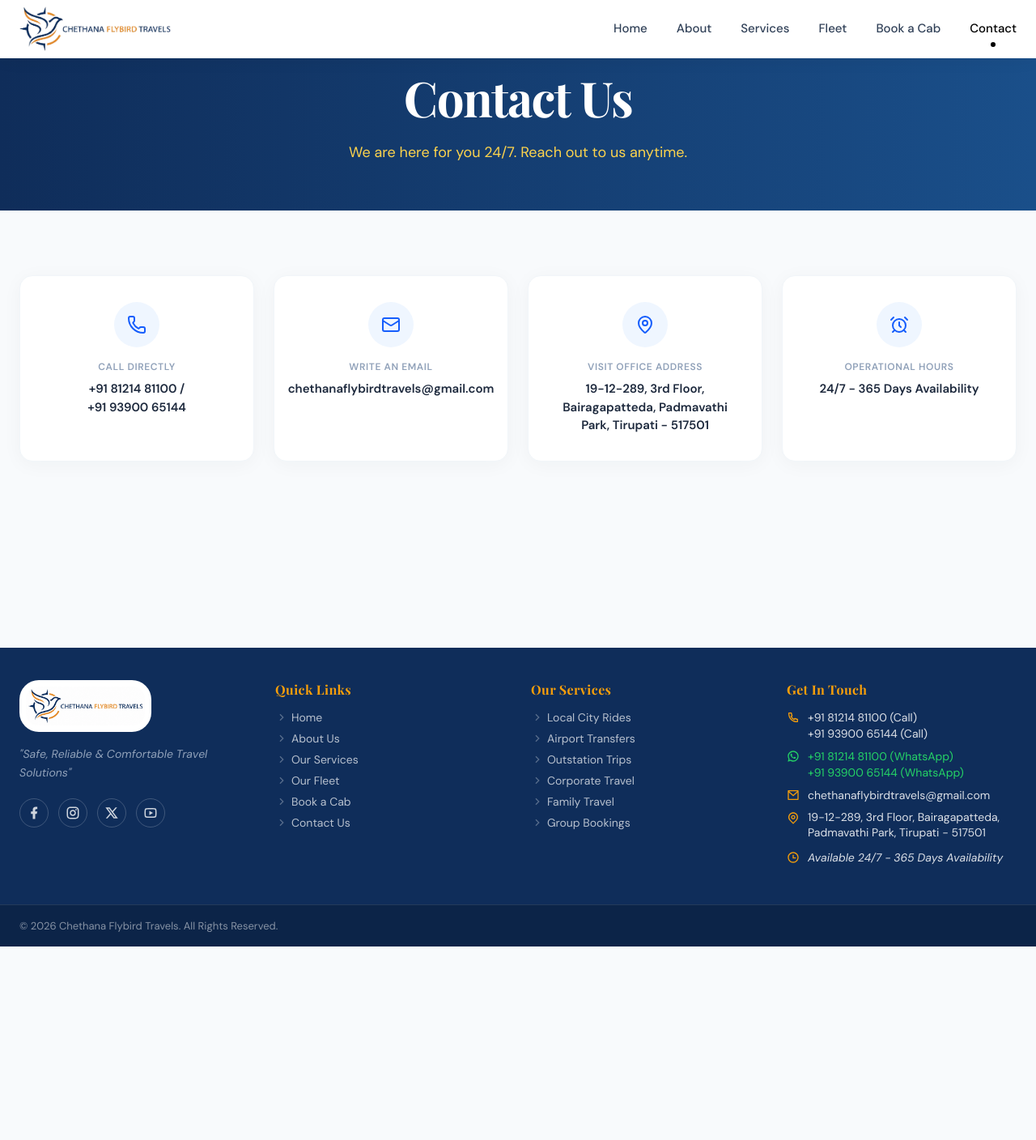
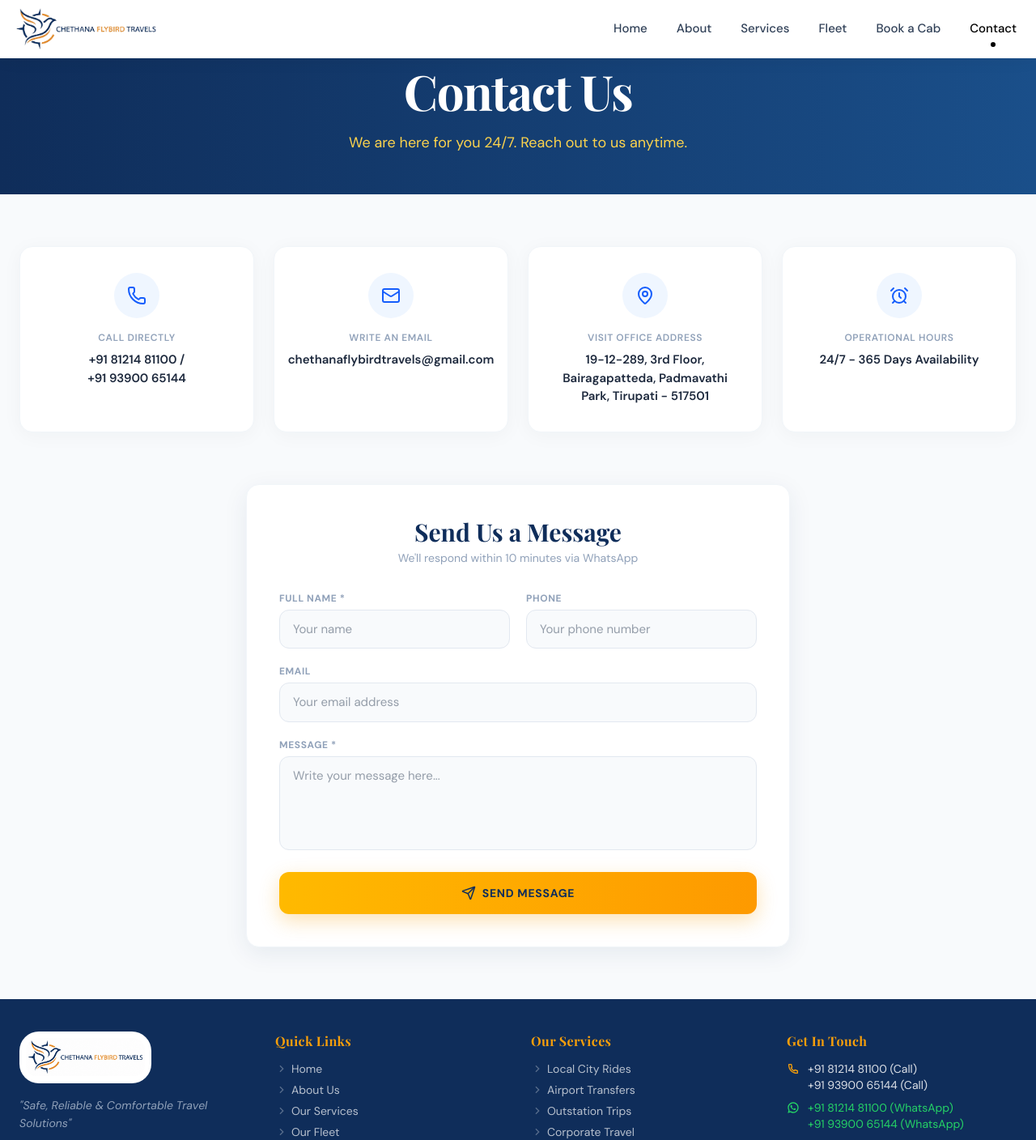
Before and after one commit to RaviDivya-2005/CFT-WEB, a React (Vite) app: page /contact in a window 1280 px wide. Shown: the top 1408 px of the page at 81% size. Before the commit the page ends 1169 px from the top, so only its background shows below. Built offline with nearby package versions, Linux system fonts and the light colour scheme; a web font is replaced by a local one.

Commit message:
Fix: reduce hero padding, fix navbar logo, add contact form to contact page

```diff
--- a/src/components/Navbar.tsx
+++ b/src/components/Navbar.tsx
@@ -48,11 +48,11 @@
         <div className="max-w-7xl mx-auto px-6 h-full flex items-center justify-between">
 
           {/* Logo element */}
-          <Link to="/" className="flex items-center group">
+          <Link to="/" className="flex items-center group -ml-1">
             <img
               src={logoImg}
               alt="Chethana Flybird Travels"
-              className="h-14 w-auto object-contain transition-transform duration-300 group-hover:scale-[1.03]"
+              className="h-[52px] w-auto object-contain transition-transform duration-300 group-hover:scale-[1.03]"
             />
           </Link>
 
--- a/src/pages/Contact.tsx
+++ b/src/pages/Contact.tsx
@@ -1,8 +1,29 @@
+import { useState, FormEvent } from 'react';
 import { motion } from 'motion/react';
-import { Mail, Phone, MapPin, AlarmClock } from 'lucide-react';
+import { Mail, Phone, MapPin, AlarmClock, Send } from 'lucide-react';
 import SEO from '../components/SEO';
 
 export default function Contact() {
+  const [form, setForm] = useState({ name: '', email: '', phone: '', message: '' });
+  const [sent, setSent] = useState(false);
+
+  const handleSubmit = (e: FormEvent) => {
+    e.preventDefault();
+    if (!form.name || !form.message) {
+      alert('Please fill in your name and message.');
+      return;
+    }
+    const whatsappMsg = `*Contact Form Submission*
+Name: ${form.name}
+Email: ${form.email || 'Not provided'}
+Phone: ${form.phone || 'Not provided'}
+Message: ${form.message}`;
+    window.open(`https://wa.me/918121481100?text=${encodeURIComponent(whatsappMsg)}`, '_blank');
+    setSent(true);
+    setTimeout(() => setSent(false), 5000);
+    setForm({ name: '', email: '', phone: '', message: '' });
+  };
+
   return (
     <div className="flex flex-col min-h-screen relative overflow-x-hidden bg-[var(--off-white)]">
       <SEO
@@ -12,15 +33,8 @@
         canonicalUrl="https://www.chethanaflybirdtravels.com/contact"
       />
 
-      {/* ━━━━━━━━━━━━━━━━━━━━━━━━━━━━━━━
-          SECTION 1: PAGE HERO BANNER
-          ━━━━━━━━━━━━━━━━━━━━━━━━━━━━━━━ */}
-      <section className="relative h-[300px] sm:h-[280px] md:h-[260px] flex items-center justify-center text-center bg-gradient-to-r from-[#0F2D5A] to-[#1A4F8A] text-white overflow-hidden">
-
-        {/* Content */}
-        <div className="relative z-10 max-w-4xl mx-auto px-6 space-y-4 pt-6">
-
-          {/* Heading */}
+      <section className="relative h-[260px] sm:h-[240px] flex items-center justify-center text-center bg-gradient-to-r from-[#0F2D5A] to-[#1A4F8A] text-white overflow-hidden">
+        <div className="relative z-10 max-w-4xl mx-auto px-6 space-y-3 pt-6">
           <motion.h1
             initial={{ opacity: 0, y: 15 }}
             animate={{ opacity: 1, y: 0 }}
@@ -29,8 +43,6 @@
           >
             Contact Us
           </motion.h1>
-
-          {/* Subheading */}
           <motion.p
             initial={{ opacity: 0 }}
             animate={{ opacity: 1 }}
@@ -42,19 +54,10 @@
         </div>
       </section>
 
-      {/* ━━━━━━━━━━━━━━━━━━━━━━━━━━━━━━━
-          SECTION 2: CONTACT DETAILS
-          ━━━━━━━━━━━━━━━━━━━━━━━━━━━━━━━ */}
-      <div className="max-w-7xl mx-auto px-6 py-20">
-
-        {/* Contact info cards */}
-        <div className="grid grid-cols-1 sm:grid-cols-2 lg:grid-cols-4 gap-6">
+      <div className="max-w-7xl mx-auto px-6 py-16">
+        <div className="grid grid-cols-1 sm:grid-cols-2 lg:grid-cols-4 gap-6 mb-16">
           {[
-            {
-              icon: <Phone className="w-6 h-6 text-blue-600" />,
-              title: 'Call directly',
-              value: <>+91 81214 81100 / <br /> +91 93900 65144</>
-            },
+            { icon: <Phone className="w-6 h-6 text-blue-600" />, title: 'Call directly', value: <>+91 81214 81100 / <br /> +91 93900 65144</> },
             { icon: <Mail className="w-6 h-6 text-blue-600" />, title: 'Write an email', value: 'chethanaflybirdtravels@gmail.com' },
             { icon: <MapPin className="w-6 h-6 text-blue-600" />, title: 'Visit Office Address', value: '19-12-289, 3rd Floor, Bairagapatteda, Padmavathi Park, Tirupati - 517501' },
             { icon: <AlarmClock className="w-6 h-6 text-blue-600" />, title: 'Operational hours', value: '24/7 - 365 Days Availability' },
@@ -67,9 +70,7 @@
               viewport={{ once: true }}
               className="flex flex-col items-center text-center gap-4 p-8 bg-white border border-slate-100 rounded-2xl shadow-[0_4px_25px_rgba(30,41,59,0.04)] hover:shadow-lg transition-all"
             >
-              <div className="p-4 bg-blue-50 text-blue-600 rounded-full h-fit">
-                {info.icon}
-              </div>
+              <div className="p-4 bg-blue-50 text-blue-600 rounded-full">{info.icon}</div>
               <div>
                 <dl>
                   <dt className="text-xs font-semibold text-slate-400 uppercase tracking-wider">{info.title}</dt>
@@ -80,6 +81,49 @@
           ))}
         </div>
 
+        {/* Contact Form */}
+        <motion.div
+          initial={{ opacity: 0, y: 30 }}
+          whileInView={{ opacity: 1, y: 0 }}
+          viewport={{ once: true }}
+          className="max-w-2xl mx-auto bg-white rounded-2xl p-8 sm:p-10 shadow-[0_8px_30px_rgba(15,45,90,0.08)] border border-slate-100"
+        >
+          <div className="text-center mb-8">
+            <h2 className="font-serif text-2xl sm:text-3xl font-bold text-[var(--primary-dark)]">Send Us a Message</h2>
+            <p className="font-sans text-sm text-slate-400 mt-1">We'll respond within 10 minutes via WhatsApp</p>
+          </div>
+
+          {sent ? (
+            <div className="p-6 bg-emerald-50 rounded-2xl border border-emerald-200 text-center">
+              <p className="font-sans text-emerald-700">Message sent! We'll get back to you shortly.</p>
+            </div>
+          ) : (
+            <form onSubmit={handleSubmit} className="space-y-5">
+              <div className="grid grid-cols-1 sm:grid-cols-2 gap-5">
+                <div>
+                  <label className="block text-xs font-bold uppercase tracking-wider text-slate-400 mb-1.5">Full Name *</label>
+                  <input type="text" required value={form.name} onChange={(e) => setForm({ ...form, name: e.target.value })} placeholder="Your name" className="w-full px-4 py-3 bg-slate-50 border border-slate-200 rounded-xl focus:bg-white focus:border-[#1A4F8A] focus:ring-4 focus:ring-blue-100 outline-none transition-all text-[15px]" />
+                </div>
+                <div>
+                  <label className="block text-xs font-bold uppercase tracking-wider text-slate-400 mb-1.5">Phone</label>
+                  <input type="tel" value={form.phone} onChange={(e) => setForm({ ...form, phone: e.target.value })} placeholder="Your phone number" className="w-full px-4 py-3 bg-slate-50 border border-slate-200 rounded-xl focus:bg-white focus:border-[#1A4F8A] focus:ring-4 focus:ring-blue-100 outline-none transition-all text-[15px]" />
+                </div>
+              </div>
+              <div>
+                <label className="block text-xs font-bold uppercase tracking-wider text-slate-400 mb-1.5">Email</label>
+                <input type="email" value={form.email} onChange={(e) => setForm({ ...form, email: e.target.value })} placeholder="Your email address" className="w-full px-4 py-3 bg-slate-50 border border-slate-200 rounded-xl focus:bg-white focus:border-[#1A4F8A] focus:ring-4 focus:ring-blue-100 outline-none transition-all text-[15px]" />
+              </div>
+              <div>
+                <label className="block text-xs font-bold uppercase tracking-wider text-slate-400 mb-1.5">Message *</label>
+                <textarea required rows={4} value={form.message} onChange={(e) => setForm({ ...form, message: e.target.value })} placeholder="Write your message here..." className="w-full px-4 py-3 bg-slate-50 border border-slate-200 rounded-xl focus:bg-white focus:border-[#1A4F8A] focus:ring-4 focus:ring-blue-100 outline-none transition-all text-[15px] resize-none" />
+              </div>
+              <button type="submit" className="w-full h-[52px] bg-gradient-to-r from-amber-400 to-amber-500 hover:from-amber-500 hover:to-amber-600 text-[#0F2D5A] font-bold text-sm uppercase tracking-wider rounded-xl flex items-center justify-center gap-2 shadow-[0_8px_25px_rgba(245,158,11,0.30)] transition-all hover:scale-[1.01] active:scale-[0.99]">
+                <Send size={18} />
+                <span>Send Message</span>
+              </button>
+            </form>
+          )}
+        </motion.div>
       </div>
     </div>
   );
--- a/src/pages/Home.tsx
+++ b/src/pages/Home.tsx
@@ -167,7 +167,7 @@
           SECTION 1: HERO SECTION
           ━━━━━━━━━━━━━━━━━━━━━━━━━━━━━━━ */}
       <section
-        className="relative min-h-[80vh] sm:min-h-[92vh] flex items-center justify-center pt-16 sm:pt-20 md:pt-24 lg:pt-28 pb-24 sm:pb-32 overflow-hidden bg-cover bg-center md:bg-fixed hero-bg"
+        className="relative min-h-[80vh] sm:min-h-[92vh] flex items-center justify-center pt-12 sm:pt-16 md:pt-18 pb-20 sm:pb-28 overflow-hidden bg-cover bg-center md:bg-fixed hero-bg"
       >
         {/* Deep, premium overlay gradient */}
         <div className="absolute inset-0 z-0 bg-gradient-to-b from-[#0a193c]/75 via-[#0a193c]/55 to-[#0a193c]/85" />
```
